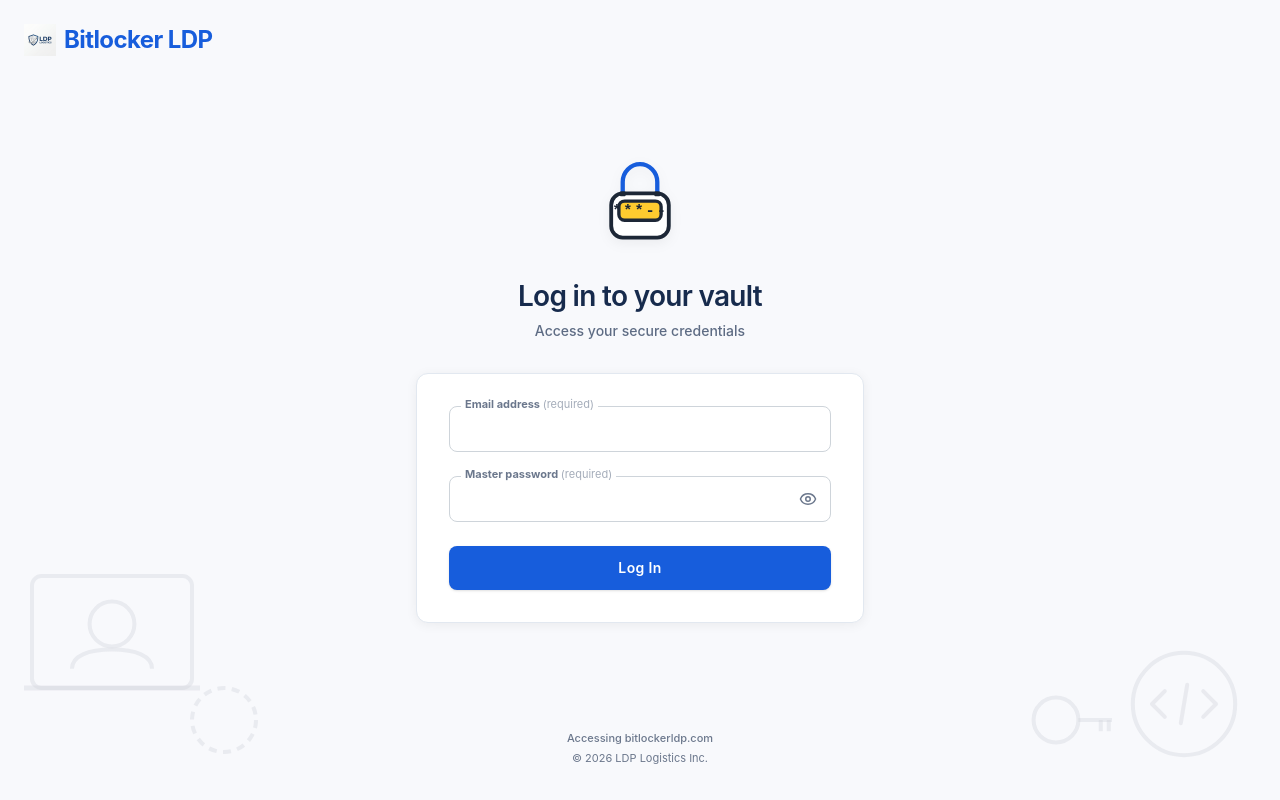
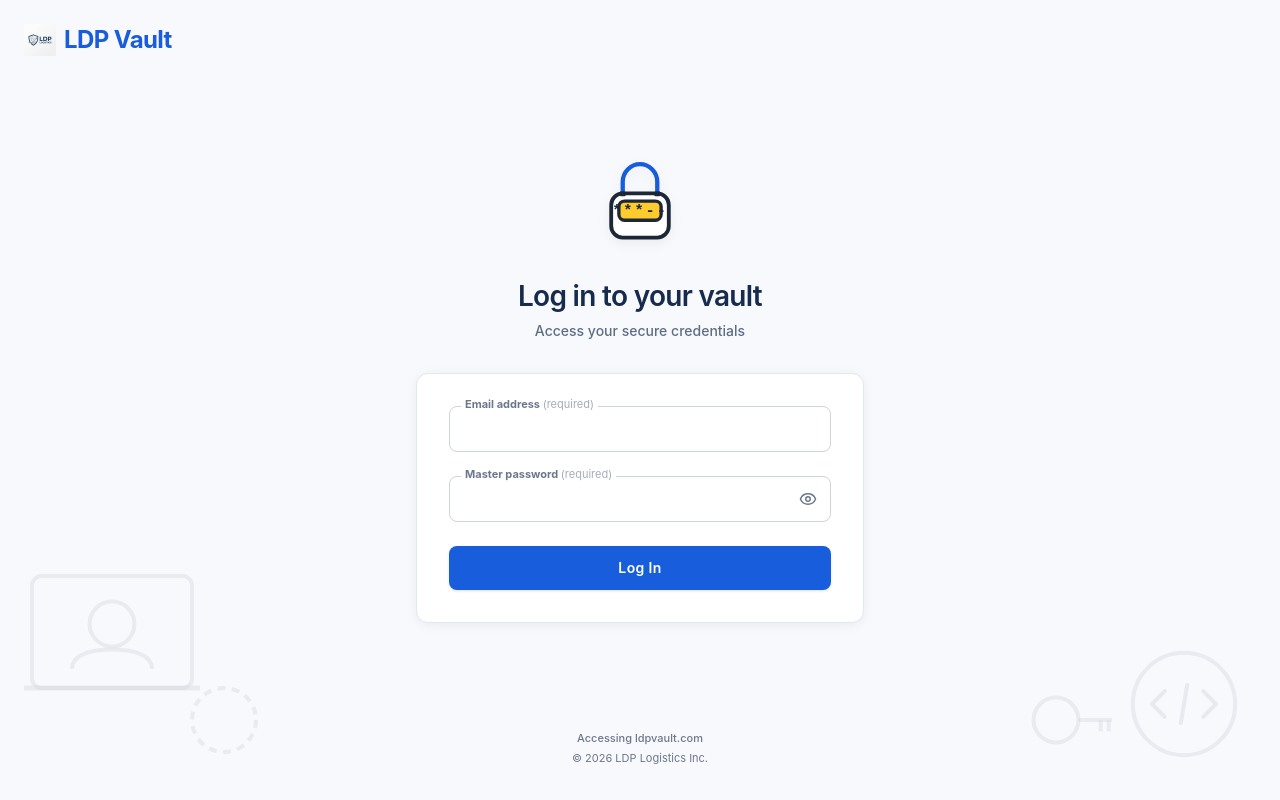
Before and after one commit to Arbaz2219/LDP-Vault, a React (Vite) app in the folder frontend/: page /login in a window 1280 px wide. Built offline with nearby package versions, Linux system fonts and the light colour scheme; no server answers.

Commit message:
Rename app to LDP Vault in frontend UI

```diff
--- a/frontend/index.html
+++ b/frontend/index.html
@@ -4,7 +4,7 @@
     <meta charset="UTF-8" />
     <link rel="icon" type="image/png" href="/favicon.png" />
     <meta name="viewport" content="width=device-width, initial-scale=1.0" />
-    <title>Bitlocker LDP</title>
+    <title>LDP Vault</title>
   </head>
   <body>
     <div id="root"></div>
--- a/frontend/src/components/Layout.tsx
+++ b/frontend/src/components/Layout.tsx
@@ -26,7 +26,7 @@
         <div className="p-4 flex items-center gap-2 mb-4">
           <LDPLogo className="h-8 w-auto brightness-0 invert" />
           <div>
-            <h1 className="font-bold text-lg leading-tight">Bitlocker LDP</h1>
+            <h1 className="font-bold text-lg leading-tight">LDP Vault</h1>
             <p className="text-[10px] opacity-80 uppercase tracking-wider font-semibold">Password Manager</p>
           </div>
         </div>
--- a/frontend/src/pages/AdminConsole.tsx
+++ b/frontend/src/pages/AdminConsole.tsx
@@ -42,7 +42,7 @@
   const [departments, setDepartments] = useState<Department[]>([]);
   const [members, setMembers] = useState<Member[]>([]);
   const [newDeptName, setNewDeptName] = useState('');
-  const [orgName, setOrgName] = useState('LDP Logistics, Inc');
+  const [orgName, setOrgName] = useState('LDP Vault');
   const [isInviting, setIsInviting] = useState(false);
   const [inviteEmail, setInviteEmail] = useState('');
   const [inviteName, setInviteName] = useState('');
@@ -178,7 +178,7 @@
       <div className="flex items-center justify-between px-8 py-4 border-b border-gray-100">
         <div className="flex items-center gap-2">
            <LDPLogo className="h-8 w-auto" />
-           <h1 className="text-2xl font-medium text-gray-800">LDP Logistics, Inc</h1>
+           <h1 className="text-2xl font-medium text-gray-800">LDP Vault</h1>
         </div>
         <div className="flex items-center gap-4">
            <button className="bg-[#175ddc] hover:bg-[#134db8] text-white px-4 py-1.5 rounded flex items-center gap-2 text-sm font-bold shadow-sm transition-colors">
@@ -200,7 +200,7 @@
         <div className="w-64 bg-[#f8f9fc] border-r border-gray-200 overflow-y-auto px-4 py-6">
           <div className="space-y-1">
             <div className="flex items-center gap-3 px-3 py-2 text-gray-600 text-sm font-medium cursor-pointer hover:bg-gray-100 rounded">
-              <Globe size={18} /> LDP Logistics, Inc
+              <Globe size={18} /> LDP Vault
             </div>
             {navItems.map((item) => (
               <button
@@ -230,7 +230,7 @@
         <div className="flex-1 flex flex-col overflow-hidden px-8 py-8">
           <div className="flex items-center justify-between mb-8">
             <h2 className="text-2xl font-bold text-gray-800">
-              LDP Logistics, Inc {activeTab === 'collections' ? 'collections' : activeTab}
+              LDP Vault {activeTab === 'collections' ? 'collections' : activeTab}
             </h2>
           </div>
 
--- a/frontend/src/pages/Login.tsx
+++ b/frontend/src/pages/Login.tsx
@@ -49,7 +49,7 @@
       <header className="p-6 z-10">
         <div className="flex items-center gap-2 text-[#175ddc] hover:opacity-90 transition-opacity cursor-pointer">
           <LDPLogo className="h-8 w-auto" />
-          <span className="text-2xl font-bold tracking-tight text-[#175ddc]">Bitlocker LDP</span>
+          <span className="text-2xl font-bold tracking-tight text-[#175ddc]">LDP Vault</span>
         </div>
       </header>
 
@@ -194,7 +194,7 @@
       {/* Footer Branding */}
       <footer className="py-8 text-center text-[11px] text-[#6b778c] leading-relaxed z-10">
         <p className="hover:underline cursor-pointer font-medium hover:text-[#175ddc] transition-colors">
-          Accessing bitlockerldp.com
+          Accessing ldpvault.com
         </p>
         <p className="mt-0.5">© 2026 LDP Logistics Inc.</p>
       </footer>
--- a/frontend/src/pages/Send.tsx
+++ b/frontend/src/pages/Send.tsx
@@ -26,7 +26,7 @@
       text: 'root:supersecretpassword',
       expiresIn: '1 day',
       createdAt: new Date().toLocaleDateString(),
-      link: 'https://send.bitlockerldp.com/s/72a1b3'
+      link: 'https://send.ldpvault.com/s/72a1b3'
     }
   ]);
 
@@ -47,7 +47,7 @@
       text,
       expiresIn,
       createdAt: new Date().toLocaleDateString(),
-      link: `https://send.bitlockerldp.com/s/${randomId}`
+      link: `https://send.ldpvault.com/s/${randomId}`
     };
 
     setSends([newSend, ...sends]);
@@ -82,7 +82,7 @@
 
       <div className="flex-1 overflow-y-auto px-8 py-8 relative">
         <p className="text-sm text-gray-500 mb-6">
-          Bitlocker LDP Send is a secure, ephemeral way to share credentials, notes, or secrets with colleagues.
+          LDP Vault Send is a secure, ephemeral way to share credentials, notes, or secrets with colleagues.
         </p>
 
         {sends.length === 0 ? (
--- a/frontend/src/pages/VaultLock.tsx
+++ b/frontend/src/pages/VaultLock.tsx
@@ -24,7 +24,7 @@
       <header className="p-6 z-10">
         <div className="flex items-center gap-2 text-[#175ddc] hover:opacity-90 transition-opacity cursor-pointer">
           <LDPLogo className="h-8 w-auto" />
-          <span className="text-2xl font-bold tracking-tight text-[#175ddc]">Bitlocker LDP</span>
+          <span className="text-2xl font-bold tracking-tight text-[#175ddc]">LDP Vault</span>
         </div>
       </header>
 
@@ -151,7 +151,7 @@
       {/* Footer Branding */}
       <footer className="py-8 text-center text-[11px] text-[#6b778c] leading-relaxed z-10">
         <p className="hover:underline cursor-pointer font-medium hover:text-[#175ddc] transition-colors">
-          Accessing bitlockerldp.com
+          Accessing ldpvault.com
         </p>
         <p className="mt-0.5">© 2026 LDP Logistics Inc.</p>
       </footer>
```
